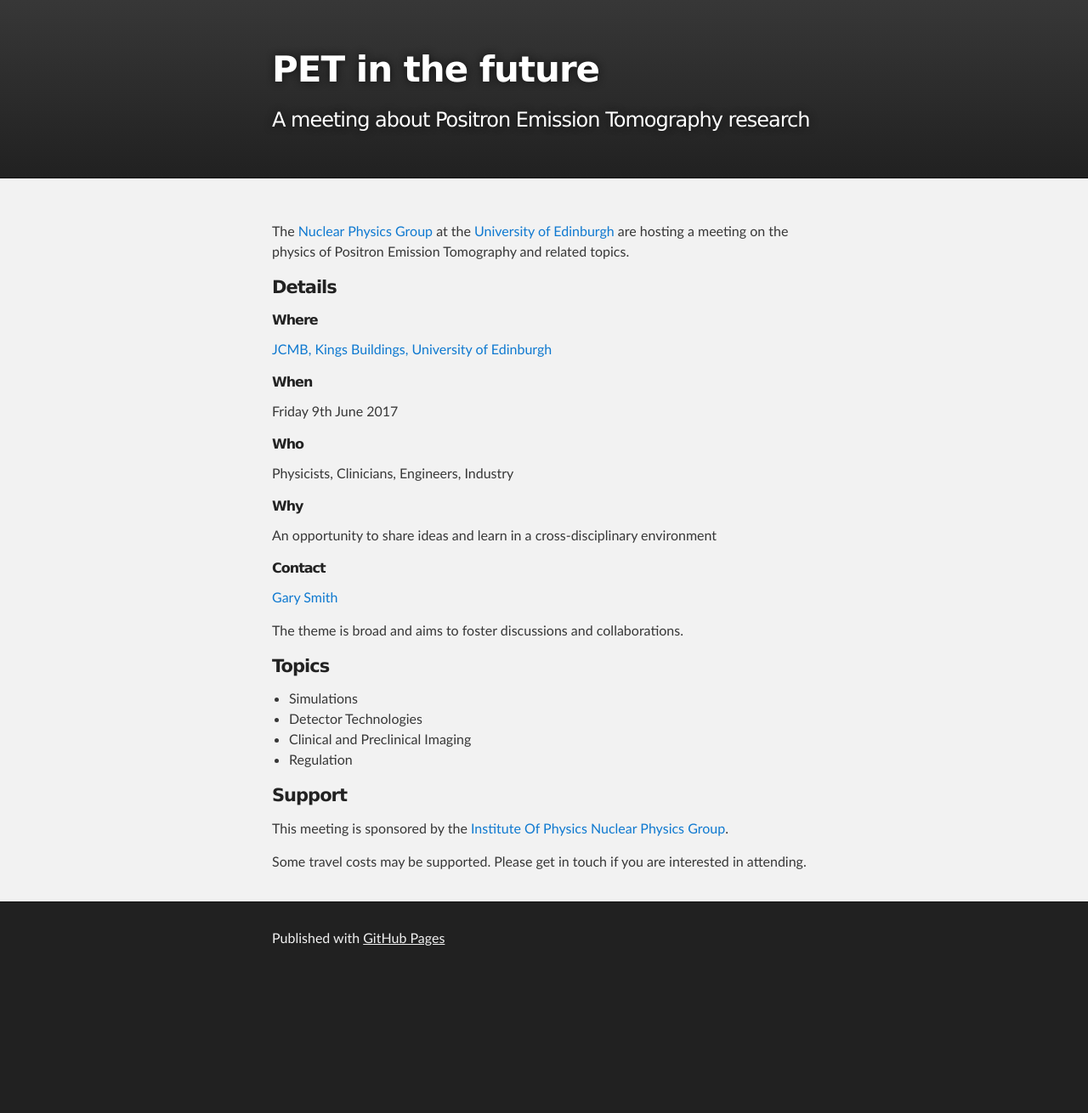
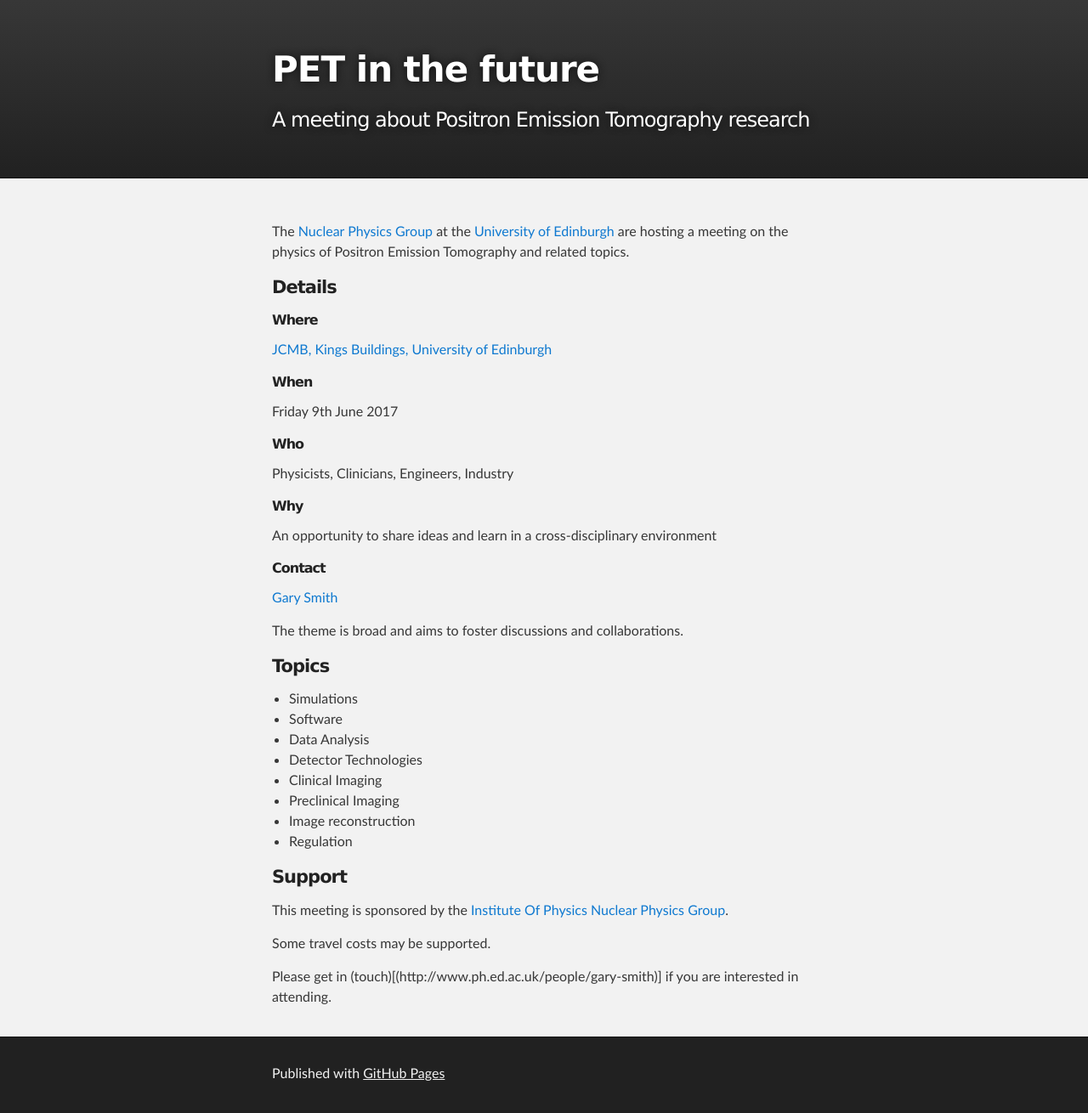
Before and after one commit to gsmith23/gsmith23.github.io, a Jekyll site: the page built from index.md, in a window 1280 px wide. Shown: the whole page at 85% size. Built offline with Jekyll 4.4.1, drawn with Linux system fonts in a browser that asks for light colours; before the commit the page ends 1151 px from its top, so only the background shows below that.

Commit message:
Update index.md

```diff
--- a/index.md
+++ b/index.md
@@ -22,12 +22,18 @@ The theme is broad and aims to foster discussions and collaborations.
 #### [](#header-4) Topics
 
 *   Simulations
+*   Software
+*   Data Analysis
 *   Detector Technologies
-*   Clinical and Preclinical Imaging
+*   Clinical Imaging
+*   Preclinical Imaging
+*   Image reconstruction
 *   Regulation
 
 #### [](#header-4) Support
 
 This meeting is sponsored by the [Institute Of Physics Nuclear Physics Group](http://www.iop.org/activity/groups/subject/np/).
 
-Some travel costs may be supported. Please get in touch if you are interested in attending.
+Some travel costs may be supported.
+
+Please get in (touch)[(http://www.ph.ed.ac.uk/people/gary-smith)] if you are interested in attending.
```
